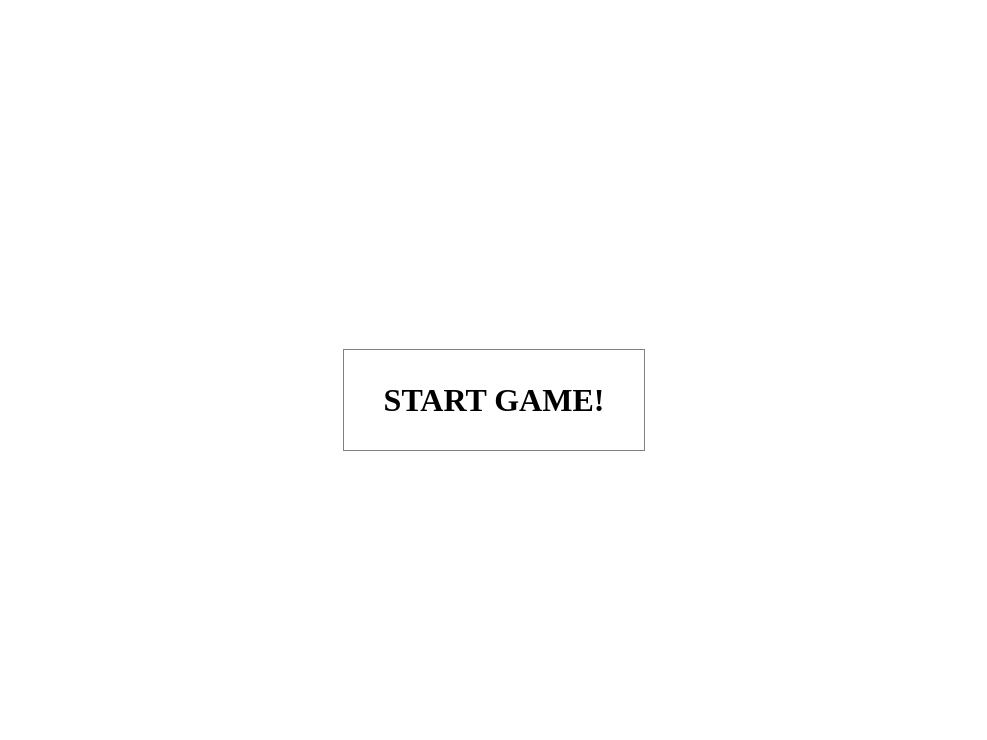
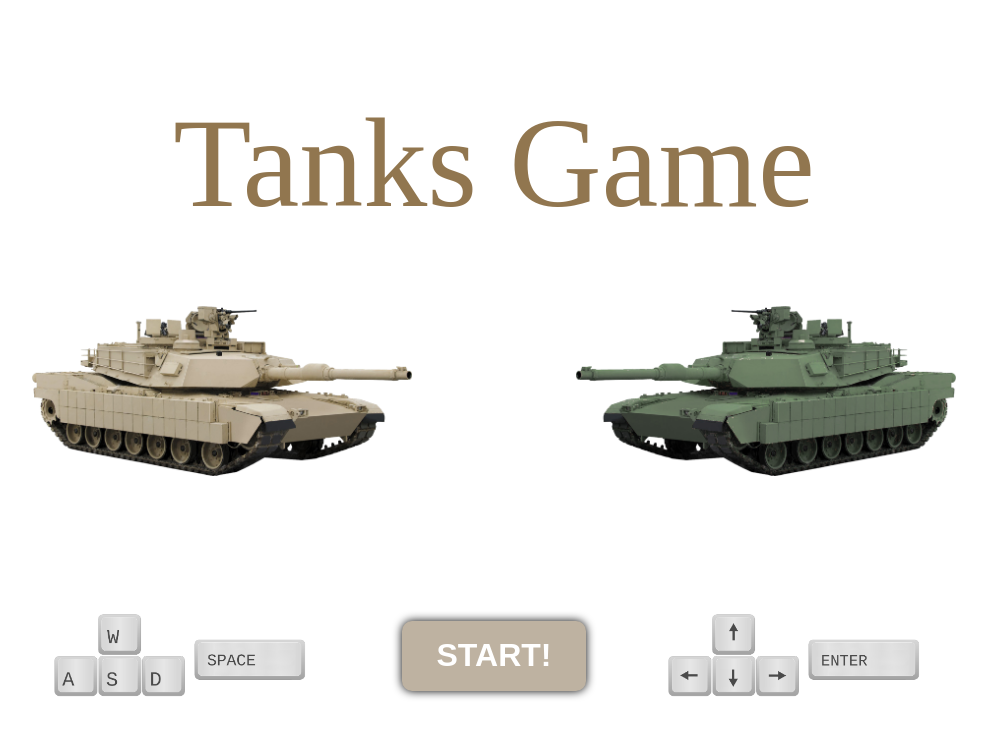
Before and after one commit to mateusziwanczuk/tanks_game, a plain HTML site: page index.html in a window 1280 px wide. Shown: the whole page, without its empty margins (146-1133 px from the left). Drawn offline with Linux system fonts and the light colour scheme; a web font is replaced by a local one.

Commit message:
Font added. Styling and creating menu of the game - header, tanks img, controls and start button.

```diff
--- a/script.js
+++ b/script.js
@@ -5,12 +5,41 @@ function menuGame() {
     menu.classList.add('game-menu');
     body.append(menu);
 
+    let menuHeader = document.createElement('h1');
+    menuHeader.classList.add('game-menu-header');
+    menu.append(menuHeader);
+    menuHeader.innerHTML = "Tanks Game";
+
+    let menuTanks = document.createElement('div');
+    menuTanks.classList.add('game-menu-tanks');
+    menu.append(menuTanks);
+
+    let menuTank1 = document.createElement('div');
+    menuTank1.classList.add('game-menu-tank1');
+    menuTanks.append(menuTank1);
+
+    let menuTank2 = document.createElement('div');
+    menuTank2.classList.add('game-menu-tank2');
+    menuTanks.append(menuTank2);
+
+    let menuControls = document.createElement('div');
+    menuControls.classList.add('game-menu-controls');
+    menu.append(menuControls);
+
+    let menuControlsLeft = document.createElement('div');
+    menuControlsLeft.classList.add('game-menu-controls-left');
+    menuControls.append(menuControlsLeft);
+
     let startButton = document.createElement('div');
     startButton.classList.add('game-menu-button')
-    menu.append(startButton);
+    menuControls.append(startButton);
         let startButtonText = document.createElement('h1');
-        startButtonText.innerHTML = "Start game!";
+        startButtonText.innerHTML = "Start!";
         startButton.append(startButtonText);
+
+    let menuControlsRight = document.createElement('div');
+    menuControlsRight.classList.add('game-menu-controls-right');
+    menuControls.append(menuControlsRight);
 
     startButton.addEventListener('click', tanksGame);
 }
--- a/style.css
+++ b/style.css
@@ -1,6 +1,12 @@
 * {
     margin: auto;
     overflow: hidden;
+    font-family: sans-serif;
+}
+
+@font-face {
+    font-family: 'army';
+    src: url('/font/World\ Conflict\ .ttf');
 }
 
 span {
@@ -10,18 +16,82 @@ span {
 .game-menu {
     background: white;
     display: flex;
+    flex-direction: column;
     height: 100vh;
+    min-width: 970px;
     position: absolute;
     top: 0;
     width: 100%;
 }
 
+.game-menu-header {
+    font-family: 'army';
+    font-size: 8rem;
+    font-weight: 400;
+    color: rgb(145, 118, 79);
+    margin-top: 7%;
+}
+
+.game-menu-tanks {
+    display: flex;
+    height: 200px;
+    width: 85%;
+}
+
+.game-menu-tank1 {
+    background: url(./img/tank1_menu.png);
+    background-size: contain;
+    background-repeat: no-repeat;
+    height: 100%;
+    width: 35%;
+}
+
+.game-menu-tank2 {
+    background: url(./img/tank2_menu.png);
+    background-size: contain;
+    background-repeat: no-repeat;
+    height: 100%;
+    width: 35%;
+}
+
+.game-menu-controls {
+    width: 80%;
+    height: 20vh;
+    display: flex;
+    margin-bottom: 5%;
+}
+
+.game-menu-controls-left {
+    width: 38%;
+    height: 100%;
+    background: url(./img/controls1.png);
+    background-size: 70%;
+    background-repeat: no-repeat;
+    background-position: center;
+}
+
 .game-menu-button {
-    border: 1px solid grey;
+    background: rgb(190, 178, 161);
+    color: white;
+    border-radius: 10px;
+    box-shadow: 0px 0px 10px rgb(0, 0, 0);
     display: flex;
-    height: 100px;
+    height: 70px;
     text-transform: uppercase;
-    width: 300px;
+    width: 18%;
+}
+
+.game-menu-button:hover {
+    background: rgb(149, 172, 134);
+}
+
+.game-menu-controls-right {
+    width: 38%;
+    height: 100%;
+    background: url(./img/controls2.png);
+    background-size: 70%;
+    background-repeat: no-repeat;
+    background-position: center;
 }
 
 .game-stats {
```
Also changed, not shown: img/controls.png (added), img/controls1.png (added), img/controls2.png (added), img/tank1_menu.png (added), img/tank2_menu.png (added), 2 other files.
